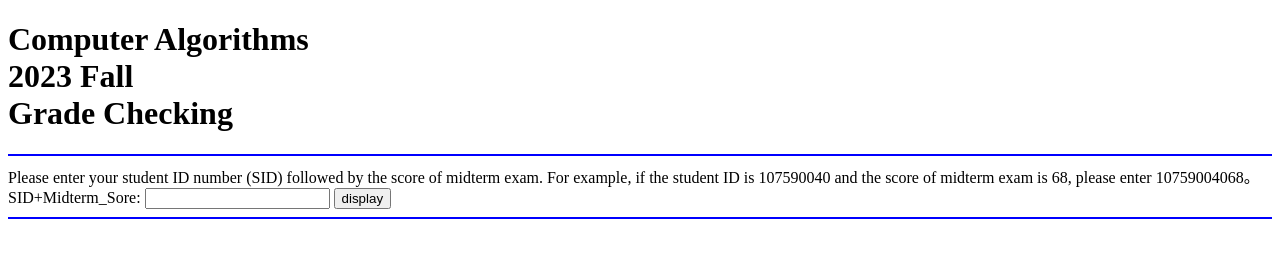
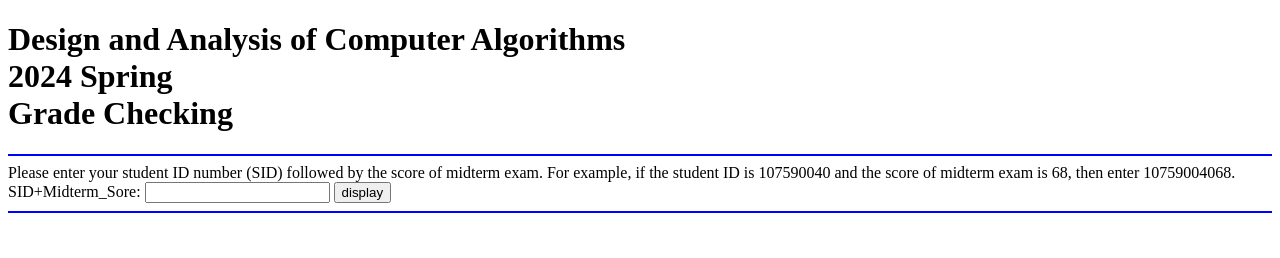
Before and after one commit to eggcm/ALG-grades-S24, a plain HTML site: page index.html in a window 1280 px wide. Drawn offline with nearby package versions, Linux system fonts and the light colour scheme; no server answers.

Commit message:
Update index.html

```diff
--- a/index.html
+++ b/index.html
@@ -10,14 +10,14 @@
   </head>
   <body>
     <main>
-    <h1>Computer Algorithms<br>
-	2023 Fall<br>
+    	<h1>Design and Analysis of Computer Algorithms<br>
+	2024 Spring<br>
 	Grade Checking</h1>
 	<hr color="blue" />
-	Please enter your student ID number (SID) followed by the score of midterm exam. For example, if the student ID is 107590040 and the score of midterm exam is 68, please enter 10759004068。<br>
-        <label for="sid-mid">SID+Midterm_Sore:</label>
-        <input type="text" name="sid-mid" id="sid-mid" value="">
-        <button onclick="display()">display</button>
+	Please enter your student ID number (SID) followed by the score of midterm exam. For example, if the student ID is 107590040 and the score of midterm exam is 68, then enter 10759004068.<br>
+	<label for="sid-mid">SID+Midterm_Sore:</label>
+	<input type="text" name="sid-mid" id="sid-mid" value="">
+	<button onclick="display()">display</button>
 	<hr color="blue" />
         <p id="display-grade"></p>
     </main>
```
